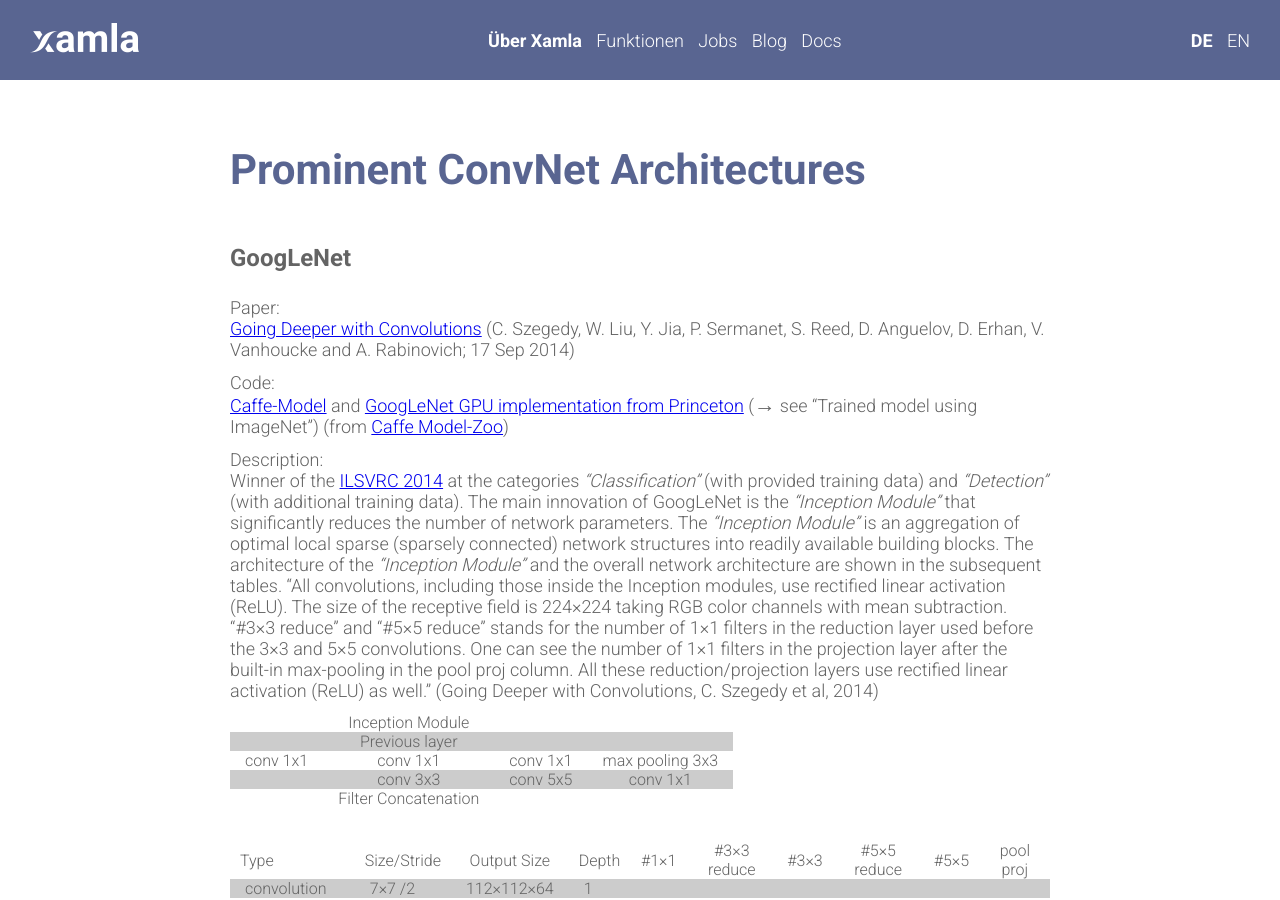
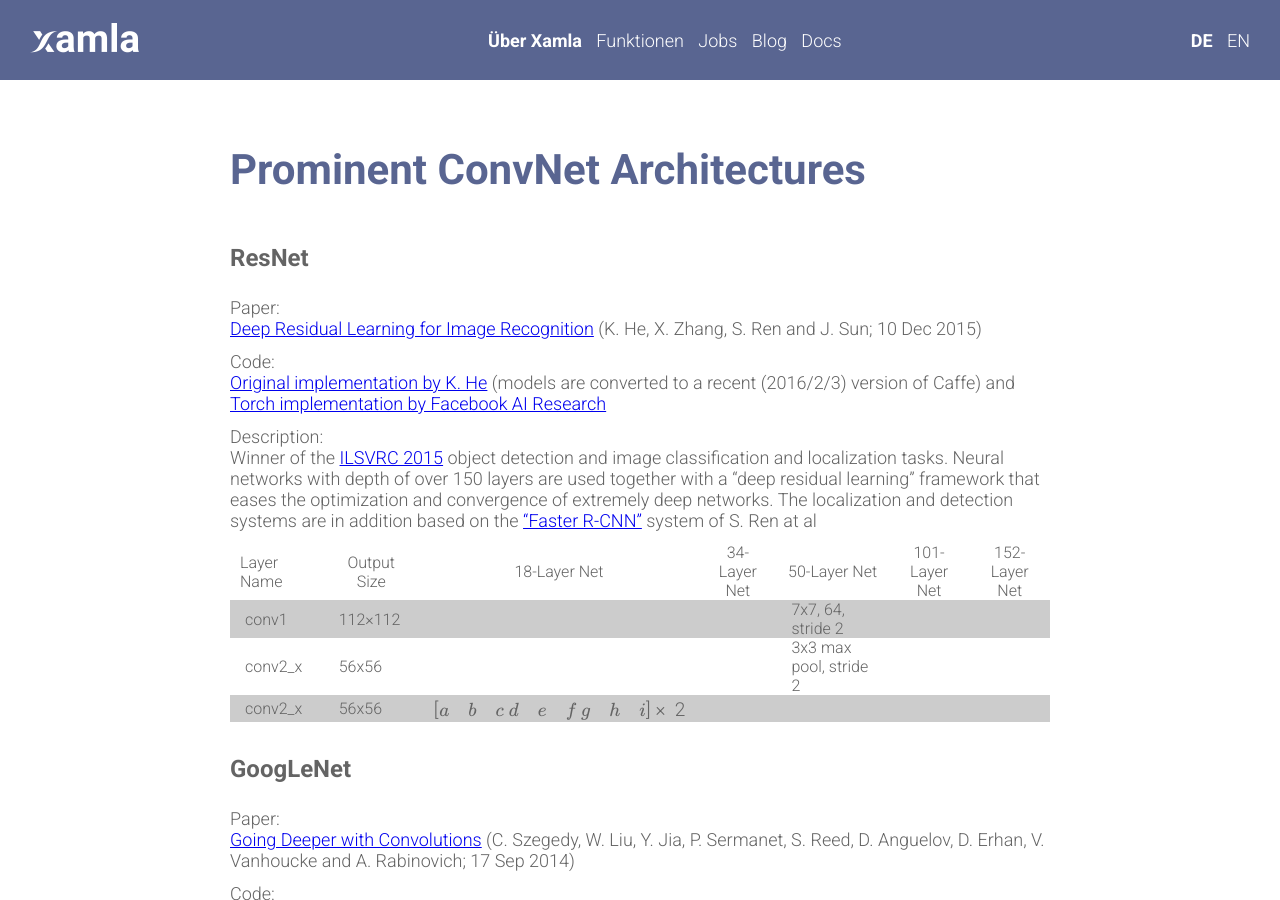
Before and after one commit to Xamla/xamla.github.io, a Jekyll site: the page built from prominent-convnet-architectures.md, in a window 1280 px wide and 900 px high. Built offline with Jekyll 4.4.1, drawn with Linux system fonts in a browser that asks for light colours; formulas are drawn with MathJax 3.

Commit message:
Update prominent-convnet-architectures.md

```diff
--- a/prominent-convnet-architectures.md
+++ b/prominent-convnet-architectures.md
@@ -12,6 +12,27 @@
   th{background:white;padding-left:10px;padding-right:10px}
   td{padding-left:15px;padding-right:15px}
 </style>
+
+## ResNet
+
+**Paper**: <br />
+[Deep Residual Learning for Image Recognition](http://arxiv.org/abs/1512.03385) (K. He, X. Zhang, S. Ren and J. Sun; 10 Dec 2015) <br />
+
+**Code:** <br />
+[Original implementation by K. He](https://github.com/KaimingHe/deep-residual-networkst) (models are converted to a recent (2016/2/3) version of Caffe) and [Torch implementation by Facebook AI Research](https://github.com/facebook/fb.resnet.torch) <br />
+
+**Description:** <br />
+Winner of the [ILSVRC 2015](http://image-net.org/challenges/LSVRC/2015/) object detection and image classification and localization tasks. Neural networks with depth of over 150 layers are used together with a "deep residual learning" framework that eases the optimization and convergence of extremely deep networks. The localization and detection systems are in addition based on the ["Faster R-CNN"](http://arxiv.org/abs/1506.01497) system of S. Ren at al
+
+
+| Layer Name     | Output Size         | 18-Layer Net | 34-Layer Net | 50-Layer Net | 101-Layer Net | 152-Layer Net |
+|:-------------- | ------------------- | ----------- | ----- | ---- | ----------- | ---- | ----------- | ---- | --------- |
+| conv1          | 112×112             | | | 7x7, 64, stride 2                                                                |
+| conv2_x        | 56x56               | | | 3x3 max pool, stride 2                                                           |
+| conv2_x        | 56x56               | \\( \left[ \begin{array}{ccc} a & b & c \\ d & e & f \\ g & h & i \end{array} \right] \times 2 \\)  |     |      |             |      |
+
+
+<br />
 
 ## GoogLeNet
 
```
